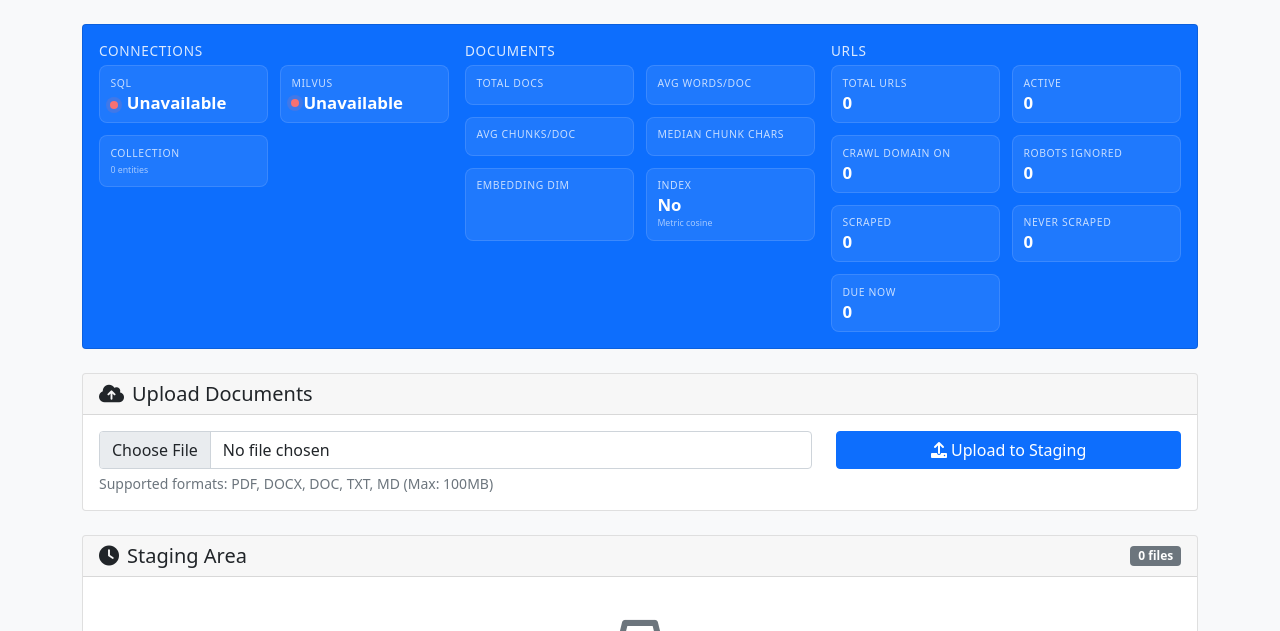
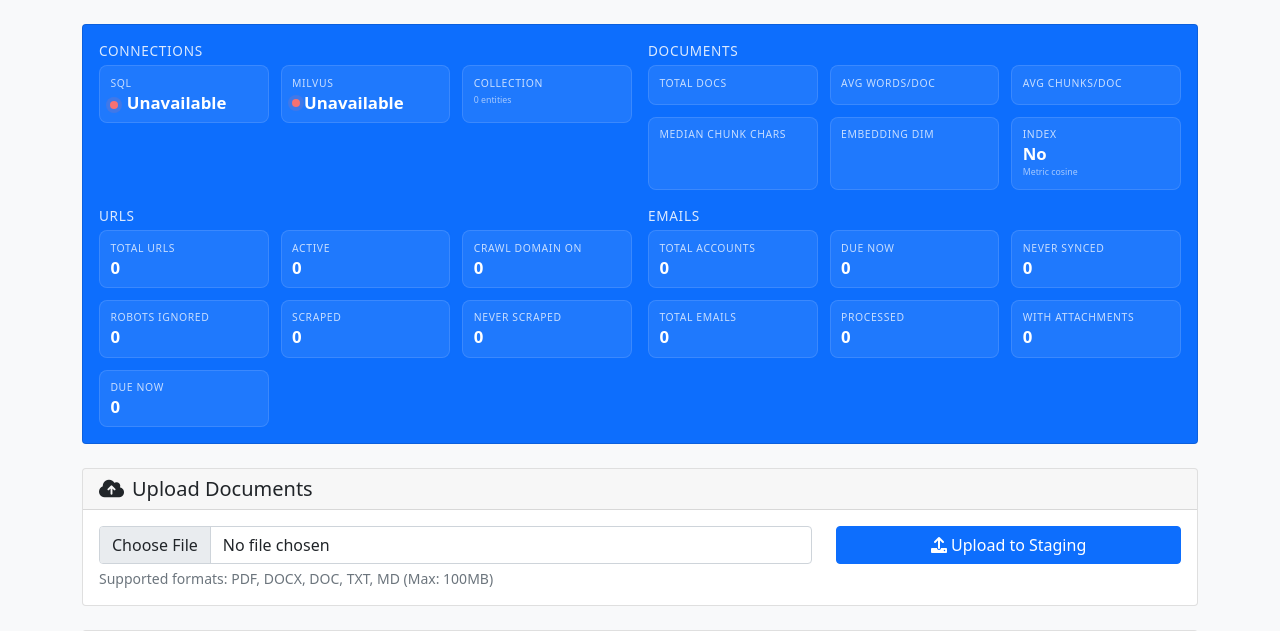
Before and after one commit to ibNez/rag-document-handler, a Flask app: template templates/index.html in a window 1280 px wide. Shown: the part 56-687 px from the top of the page. Run offline with Flask 3, Linux system fonts and the light colour scheme; the template is opened without the code that fills it, so the values that code supplies are empty.

Commit message:
Fix email database storage and add dashboard statistics
- Fix critical database issue where emails were processed but stored in in-memory database
- Initialize EmailProcessor with proper SQLite connection in email_ingestion.py
- Add comprehensive email statistics to dashboard with 2x2 grid layout
- Fix datetime comparison error in email orchestrator for timezone-aware timestamps
- Ensure emails are properly stored in databases/knowledgebase.db
- Display email counts, unique senders, processing status in dashboard

Resolves email processing/storage disconnect and adds email metrics visibility.

```diff
--- a/app.py
+++ b/app.py
@@ -1608,6 +1608,84 @@ class RAGKnowledgebaseManager:
             except Exception as e:
                 logger.warning(f"Failed to load email accounts: {e}")
 
+            # Aggregate email statistics
+            email_meta = {
+                'total_accounts': 0,
+                'active_accounts': 0,
+                'total_emails': 0,
+                'processed_emails': 0,
+                'unprocessed_emails': 0,
+                'emails_with_attachments': 0,
+                'never_synced': 0,
+                'due_now': 0,
+                'avg_emails_per_account': 0,
+                'latest_email_date': None,
+                'most_active_account': None
+            }
+            try:
+                with sqlite3.connect(self.url_manager.db_path) as conn:
+                    conn.row_factory = sqlite3.Row
+                    cur = conn.cursor()
+
+                    # Account statistics
+                    cur.execute("""
+                        SELECT
+                            COUNT(*) as total_accounts,
+                            SUM(CASE WHEN refresh_interval_minutes IS NOT NULL AND refresh_interval_minutes > 0 THEN 1 ELSE 0 END) as active_accounts,
+                            SUM(CASE WHEN last_synced IS NULL THEN 1 ELSE 0 END) as never_synced,
+                            SUM(CASE
+                                WHEN refresh_interval_minutes IS NOT NULL AND refresh_interval_minutes > 0 AND (
+                                    (last_synced IS NOT NULL AND datetime(last_synced, '+' || refresh_interval_minutes || ' minutes') <= datetime('now'))
+                                    OR (last_synced IS NULL)
+                                )
+                                THEN 1 ELSE 0 END) as due_now
+                        FROM email_accounts
+                    """)
+                    row = cur.fetchone()
+                    if row:
+                        email_meta['total_accounts'] = int(row['total_accounts'] or 0)
+                        email_meta['active_accounts'] = int(row['active_accounts'] or 0)
+                        email_meta['never_synced'] = int(row['never_synced'] or 0)
+                        email_meta['due_now'] = int(row['due_now'] or 0)
+
+                    # Email content statistics
+                    cur.execute("""
+                        SELECT
+                            COUNT(*) as total_emails,
+                            SUM(CASE WHEN processed = 1 THEN 1 ELSE 0 END) as processed_emails,
+                            SUM(CASE WHEN processed = 0 THEN 1 ELSE 0 END) as unprocessed_emails,
+                            SUM(CASE WHEN has_attachments = 1 THEN 1 ELSE 0 END) as emails_with_attachments,
+                            MAX(date_utc) as latest_email_date
+                        FROM emails
+                    """)
+                    row = cur.fetchone()
+                    if row:
+                        email_meta['total_emails'] = int(row['total_emails'] or 0)
+                        email_meta['processed_emails'] = int(row['processed_emails'] or 0)
+                        email_meta['unprocessed_emails'] = int(row['unprocessed_emails'] or 0)
+                        email_meta['emails_with_attachments'] = int(row['emails_with_attachments'] or 0)
+                        email_meta['latest_email_date'] = row['latest_email_date']
+
+                    # Calculate average emails per account
+                    if email_meta['total_accounts'] > 0:
+                        email_meta['avg_emails_per_account'] = round(email_meta['total_emails'] / email_meta['total_accounts'], 1)
+
+                    # Find most active account (by email count)
+                    cur.execute("""
+                        SELECT ea.account_name, COUNT(e.id) as email_count
+                        FROM email_accounts ea
+                        LEFT JOIN emails e ON ea.email_address = e.from_addr OR ea.email_address = e.to_primary
+                        GROUP BY ea.id, ea.account_name
+                        ORDER BY email_count DESC
+                        LIMIT 1
+                    """)
+                    row = cur.fetchone()
+                    if row and row['email_count'] > 0:
+                        email_meta['most_active_account'] = row['account_name']
+
+            except Exception as e:
+                logger.warning(f"Email meta aggregation failed: {e}")
+
             return render_template(
                 'index.html',
                 staging_files=staging_files,
@@ -1617,6 +1695,7 @@ class RAGKnowledgebaseManager:
                 milvus_status=milvus_status,
                 kb_meta=kb_meta,
                 url_meta=url_meta,
+                email_meta=email_meta,
                 processing_status=self.processing_status,
                 url_processing_status=self.url_processing_status,
                 urls=enriched_urls,
--- a/templates/index.html
+++ b/templates/index.html
@@ -105,7 +105,7 @@
                             .keyword-pill { background:rgba(255,255,255,0.10); border:1px solid rgba(255,255,255,0.18); border-radius:2rem; padding:.2rem .6rem; font-size:.6rem; }
                         </style>
                         <div class="row g-3">
-                            <div class="col-12 col-lg-4">
+                            <div class="col-12 col-lg-6">
                                 <div class="kb-section-title">Connections</div>
                                 <div class="metric-grid">
                                     <div class="metric-tile">
@@ -135,7 +135,7 @@
                                     </div>
                                 </div>
                             </div>
-                            <div class="col-12 col-lg-4">
+                            <div class="col-12 col-lg-6">
                                 <div class="kb-section-title">Documents</div>
                                 <div class="metric-grid">
                                     <div class="metric-tile"><div class="metric-label">Total Docs</div><div class="metric-value">{{ kb_meta.documents_total }}</div></div>
@@ -154,7 +154,7 @@
                                 </div>
                                 {% endif %}
                             </div>
-                            <div class="col-12 col-lg-4">
+                            <div class="col-12 col-lg-6">
                                 <div class="kb-section-title">URLs</div>
                                 <div class="metric-grid">
                                     <div class="metric-tile"><div class="metric-label">Total URLs</div><div class="metric-value">{{ url_meta.total or 0 }}</div></div>
@@ -165,6 +165,30 @@
                                     <div class="metric-tile"><div class="metric-label">Never Scraped</div><div class="metric-value">{{ url_meta.never_scraped or 0 }}</div></div>
                                     <div class="metric-tile"><div class="metric-label">Due Now</div><div class="metric-value">{{ url_meta.due_now or 0 }}</div></div>
                                 </div>
+                            </div>
+                            <div class="col-12 col-lg-6">
+                                <div class="kb-section-title">Emails</div>
+                                <div class="metric-grid">
+                                    <div class="metric-tile"><div class="metric-label">Total Accounts</div><div class="metric-value">{{ email_meta.total_accounts or 0 }}</div></div>
+                                    <div class="metric-tile"><div class="metric-label">Due Now</div><div class="metric-value">{{ email_meta.due_now or 0 }}</div></div>
+                                    <div class="metric-tile"><div class="metric-label">Never Synced</div><div class="metric-value">{{ email_meta.never_synced or 0 }}</div></div>
+                                    <div class="metric-tile"><div class="metric-label">Total Emails</div><div class="metric-value">{{ email_meta.total_emails or 0 }}</div></div>
+                                    <div class="metric-tile"><div class="metric-label">Processed</div><div class="metric-value">{{ email_meta.processed_emails or 0 }}</div></div>
+                                    <div class="metric-tile"><div class="metric-label">With Attachments</div><div class="metric-value">{{ email_meta.emails_with_attachments or 0 }}</div></div>
+                                    {% if email_meta.avg_emails_per_account > 0 %}
+                                    <div class="metric-tile"><div class="metric-label">Avg per Account</div><div class="metric-value">{{ email_meta.avg_emails_per_account }}</div></div>
+                                    {% endif %}
+                                </div>
+                                {% if email_meta.most_active_account %}
+                                <div class="kb-section-title mt-3">Most Active Account</div>
+                                <div class="keywords-wrap">
+                                    <span class="keyword-pill">{{ email_meta.most_active_account }}</span>
+                                </div>
+                                {% endif %}
+                                {% if email_meta.latest_email_date %}
+                                <div class="kb-section-title mt-3">Latest Email</div>
+                                <div class="metric-sub">{{ email_meta.latest_email_date }}</div>
+                                {% endif %}
                             </div>
                         </div>
                     </div>
```
Also changed, not shown: email_ingestion.py (+21 -3 lines), ingestion/email/orchestrator.py (+8 -1 lines).
